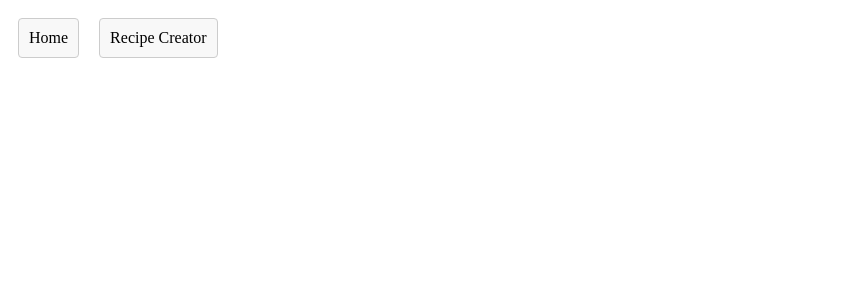
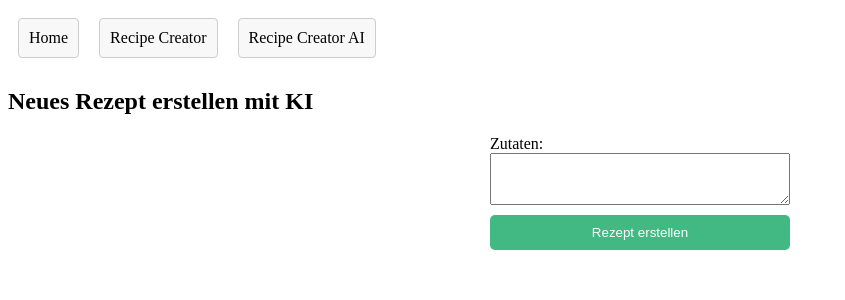
Before and after one commit to s0571584/webtech-frontend, a Vue app: page /recipeCreatorAI in a window 1280 px wide. Before the commit this address had no page. Shown: the top 300 px of the page, without its empty margins (0-845 px from the left). Built offline with nearby package versions, Linux system fonts and the light colour scheme.

Commit message:
New Page with connection to OpenAI backend

```diff
--- a/package.json
+++ b/package.json
@@ -9,7 +9,8 @@
   },
   "dependencies": {
     "core-js": "^3.8.3",
-    "vue": "^3.2.13"
+    "vue": "^3.2.13",
+    "vue-router": "^4.0.13"
   },
   "devDependencies": {
     "@babel/core": "^7.12.16",
--- a/src/App.vue
+++ b/src/App.vue
@@ -2,6 +2,7 @@
   <div id="app">
     <router-link to="/" class="button">Home</router-link>
     <router-link to="/recipecreator" class="button">Recipe Creator</router-link>
+    <router-link to="/recipecreatorAI" class="button">Recipe Creator AI</router-link>
     <router-view />
   </div>
 </template>
--- a/src/router/index.js
+++ b/src/router/index.js
@@ -1,6 +1,7 @@
 import { createRouter, createWebHistory } from 'vue-router'
 import HomePage from '../views/HomePage.vue'
 import RecipeCreator from '../views/RecipeCreator.vue'
+import RecipeCreatorAI from '../views/RecipeCreatorAI.vue'
 
 const routes = [
     {
@@ -12,6 +13,12 @@ const routes = [
         path: '/recipecreator',
         name: 'RecipeCreator',
         component: RecipeCreator
+    },
+
+    {
+        path: '/recipeCreatorAI',
+        name: 'RecipeCreatorAI',
+        component: RecipeCreatorAI
     }
 ]
 
--- a/src/views/RecipeCreator.vue
+++ b/src/views/RecipeCreator.vue
@@ -1,6 +1,6 @@
 <template>
   <div>
-    <h2>Neues Rezept erstellen</h2>
+    <h2>Neues Rezept speichern</h2>
 
     <form @submit.prevent="submitForm">
       <label htmlFor="name">Rezeptname:</label>
--- /dev/null
+++ b/src/views/RecipeCreatorAI.vue
@@ -0,0 +1,79 @@
+<template>
+  <div>
+    <h2>Neues Rezept erstellen mit KI</h2>
+
+    <form @submit.prevent="submitForm">
+      <label htmlFor="zutaten">Zutaten:</label>
+      <textarea v-model="zutaten" id="zutaten" required></textarea>
+
+      <button type="submit">Rezept erstellen</button>
+    </form>
+
+    <div v-if="recipe">
+      <h3>Rezept:</h3>
+      <p>{{ recipe }}</p>
+    </div>
+  </div>
+</template>
+
+<script>
+export default {
+  data() {
+    return {
+      zutaten: '',
+      recipe: null
+    }
+  },
+  methods: {
+    async submitForm() {
+      if (!this.zutaten.trim()) {
+        alert("Please enter some ingredients.");
+        return;
+      }
+      const zutaten = this.zutaten;
+      try {
+        const response = await fetch('http://localhost:8082/api/openai/chat', {
+          method: 'POST',
+          headers: {
+            'Content-Type': 'application/json'
+          },
+          body: JSON.stringify({ zutaten })
+        });
+        if (!response.ok) throw new Error('Response not ok');
+        const jsonResponse = await response.json();
+        this.recipe = jsonResponse.content;
+      } catch (error) {
+        console.error('Error:', error.message);
+        alert("Ein Fehler ist aufgetreten. Wenden Sie sich an den Entwickler.");
+      }
+    }
+  }
+}
+</script>
+
+<style scoped>
+form {
+  display: flex;
+  flex-direction: column;
+  width: 300px;
+  margin: 0 auto;
+}
+
+textarea {
+  margin-bottom: 10px;
+  padding: 10px;
+}
+
+button {
+  background-color: #42b983;
+  color: white;
+  border: none;
+  border-radius: 5px;
+  padding: 10px;
+  cursor: pointer;
+}
+
+button:hover {
+  background-color: #2c3e50;
+}
+</style>
```
